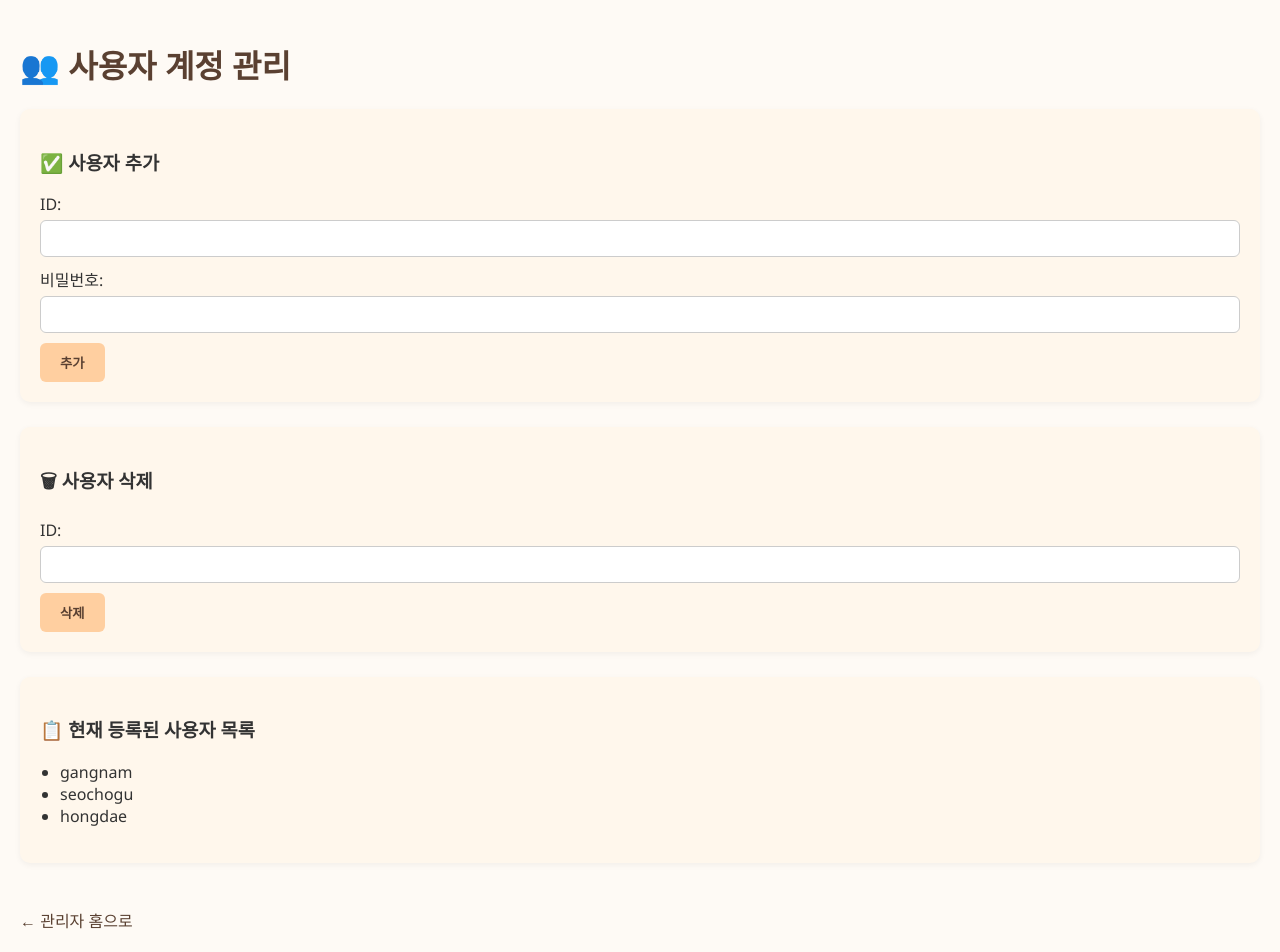
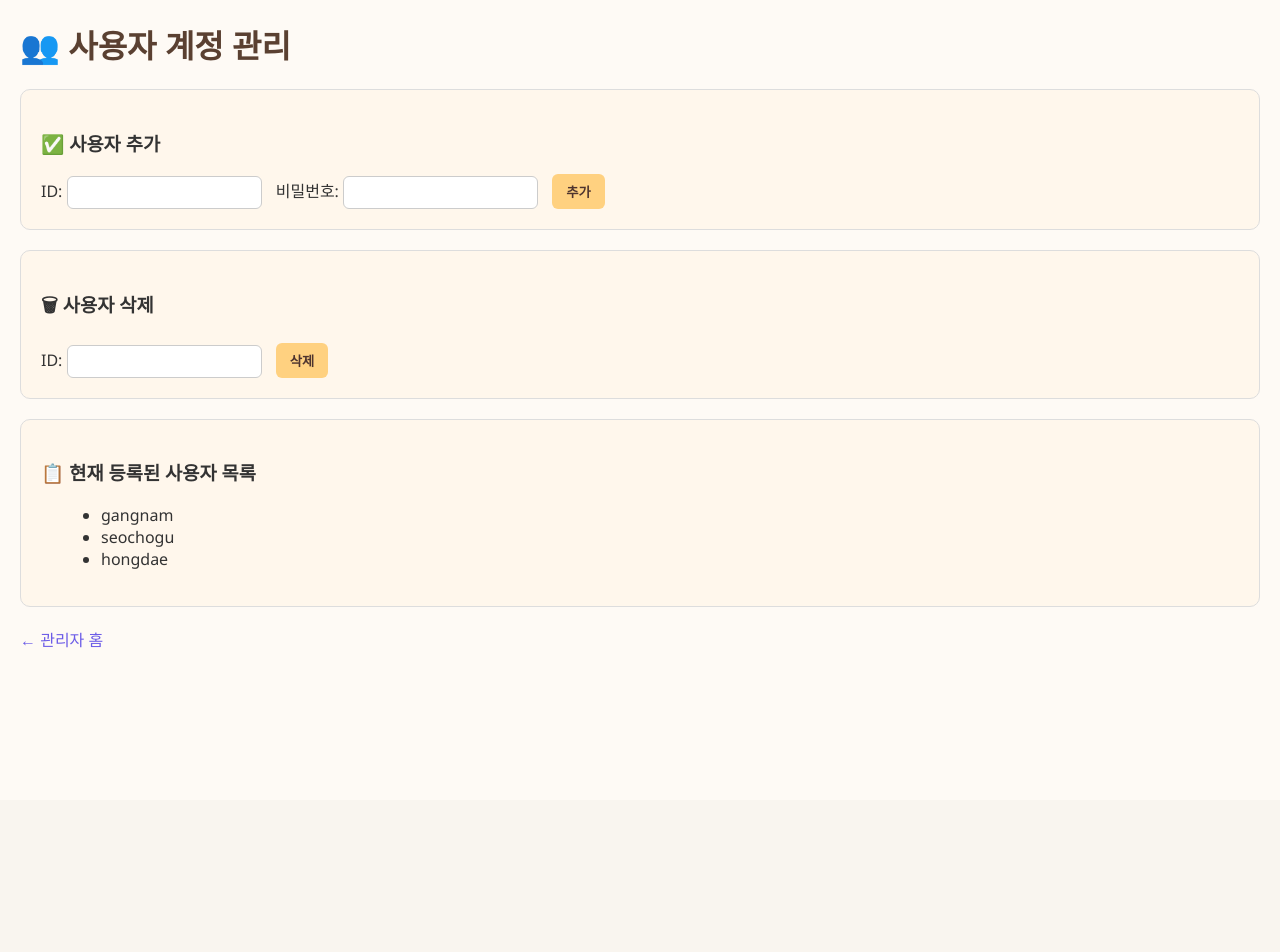
Before and after one commit to carrot0217/Betifulstore-app, a Flask app: page /admin/users in a window 1280 px wide. After the commit the page ends 648 px from the top, so only its background shows below. Run offline with Flask 2, Linux system fonts and the light colour scheme; the visitor is signed in with stand-in values (Sample User, id 1).

Commit message:
Update manage_users.html

```diff
--- a/templates/manage_users.html
+++ b/templates/manage_users.html
@@ -7,58 +7,55 @@
   <style>
     body {
       font-family: 'Segoe UI', sans-serif;
+      margin: 20px;
       background-color: #fefaf5;
       color: #333;
-      margin: 0;
-      padding: 20px;
     }
     h1 {
       color: #5a4031;
     }
     .section {
       background: #fff7ec;
+      border: 1px solid #ddd;
+      border-radius: 10px;
       padding: 20px;
-      margin-bottom: 25px;
-      border-radius: 10px;
-      box-shadow: 0 2px 6px rgba(0,0,0,0.05);
+      margin-bottom: 20px;
+    }
+    label {
+      display: inline-block;
+      margin: 5px 10px 5px 0;
     }
     input[type="text"], input[type="password"] {
-      padding: 10px;
-      margin: 5px 0 10px;
+      padding: 8px;
+      margin-right: 10px;
+      border: 1px solid #ccc;
       border-radius: 6px;
-      border: 1px solid #ccc;
-      width: 100%;
-      box-sizing: border-box;
     }
     button {
-      padding: 10px 20px;
-      background-color: #ffcfa0;
+      padding: 8px 14px;
       border: none;
+      background-color: #ffd180;
+      color: #4e342e;
       border-radius: 6px;
-      color: #5a4031;
+      cursor: pointer;
       font-weight: bold;
-      cursor: pointer;
-      transition: background-color 0.3s;
     }
     button:hover {
-      background-color: #ffbb7d;
+      background-color: #ffcc80;
     }
     .message {
       background: #e0f7fa;
       border-left: 5px solid #4db6ac;
       padding: 10px;
-      margin-bottom: 20px;
+      margin-bottom: 15px;
       border-radius: 5px;
-      color: #00695c;
     }
     ul {
       list-style-type: disc;
-      padding-left: 20px;
+      margin-left: 20px;
     }
     a {
-      display: inline-block;
-      margin-top: 20px;
-      color: #5a4031;
+      color: #6c5ce7;
       text-decoration: none;
     }
     a:hover {
@@ -77,10 +74,8 @@
     <h3>✅ 사용자 추가</h3>
     <form method="post">
       <input type="hidden" name="action" value="add">
-      <label>ID:</label>
-      <input type="text" name="user_id" required>
-      <label>비밀번호:</label>
-      <input type="password" name="password" required>
+      ID: <input type="text" name="user_id" required>
+      비밀번호: <input type="password" name="password" required>
       <button type="submit">추가</button>
     </form>
   </div>
@@ -89,8 +84,7 @@
     <h3>🗑 사용자 삭제</h3>
     <form method="post" onsubmit="return confirm('정말 삭제하시겠습니까?');">
       <input type="hidden" name="action" value="delete">
-      <label>ID:</label>
-      <input type="text" name="user_id" required>
+      ID: <input type="text" name="user_id" required>
       <button type="submit">삭제</button>
     </form>
   </div>
@@ -98,12 +92,12 @@
   <div class="section">
     <h3>📋 현재 등록된 사용자 목록</h3>
     <ul>
-      {% for user in users %}
-        <li>{{ user }}</li>
+      {% for uid in users.keys() %}
+        <li>{{ uid }}</li>
       {% endfor %}
     </ul>
   </div>
 
-  <a href="/admin/home">← 관리자 홈으로</a>
+  <a href="/admin/home">← 관리자 홈</a>
 </body>
 </html>
```
